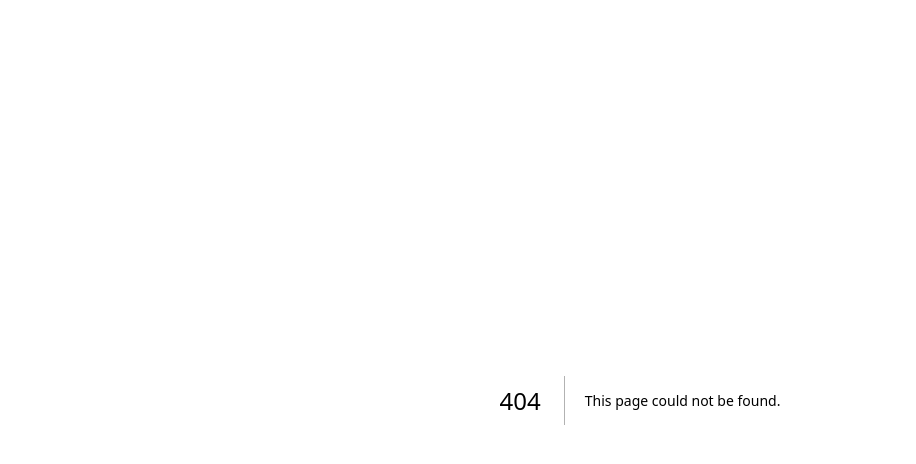
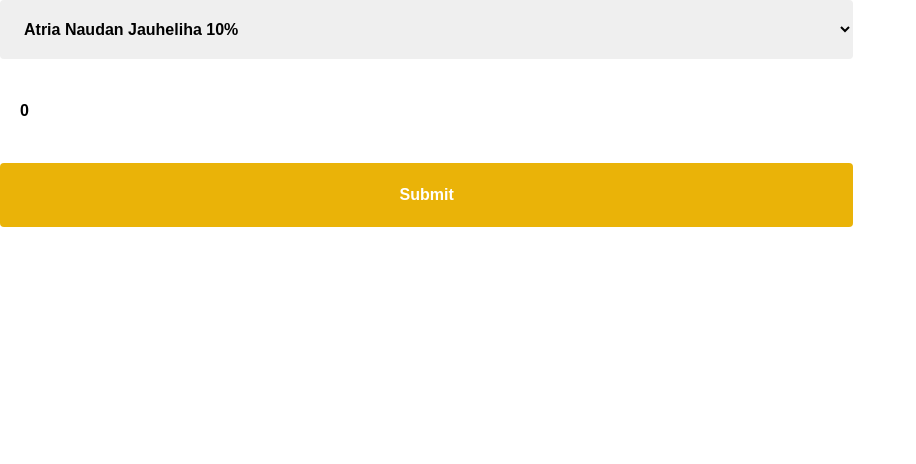
Before and after one commit to eliasfrigard/nutrition, a Next.js app: page /translator in a window 1280 px wide. Before the commit this address had no page. Shown: the top 464 px of the page, without its empty margins (0-916 px from the left). Built offline with nearby package versions, Linux system fonts and the light colour scheme.

Commit message:
translatorpage

```diff
--- /dev/null
+++ b/app/translator/page.tsx
@@ -0,0 +1,92 @@
+'use client'
+
+import React from 'react'
+import { NextPage } from 'next'
+
+import Input from '@/components/Input'
+import Select from '@/components/Select'
+
+import type { FoodItem } from '@/types'
+
+const TranslatorPage: NextPage = () => {
+  const [foodItems, setFoodItems] = React.useState<FoodItem[]>([])
+  const [selectedFood, setSelectedFood] = React.useState<FoodItem | null>(null)
+  const [targetCalories, setTargetCalories] = React.useState<number>(0)
+  const [factor, setFactor] = React.useState<number>(0)
+
+  React.useEffect(() => {
+    fetch('/foodItems.json')
+      .then((res) => res.json())
+      .then((data) => {
+        setFoodItems(data)
+      })
+      .catch((error) => console.error('Error fetching food items:', error))
+  }, [])
+
+  const handleSubmit = () => {
+    if (!selectedFood) return
+
+    const { nutrition } = foodItems.find((item) => item.id === selectedFood.id) || {}
+    const { calories } = nutrition
+
+    setFactor(targetCalories / calories)
+  }
+
+  const handleFoodSelect = (value: string) => {
+    const selected = foodItems.find((item) => parseInt(item.id) === parseInt(value))
+    setSelectedFood(selected || null)
+  }
+
+  return (
+    <>
+      <div className='w-full flex flex-col gap-5 lg:w-2/3'>
+        <Select
+          value={selectedFood?.id}
+          onChange={(value) => handleFoodSelect(value)}
+          options={
+            (foodItems.length &&
+              foodItems
+                .map((item) => ({
+                  value: item.id,
+                  label: item.name,
+                }))
+                .sort((a, b) => a.label.toLowerCase().localeCompare(b.label.toLowerCase()))) ||
+            []
+          }
+        />
+
+        <Input
+          type='number'
+          value={targetCalories}
+          setValue={(value) => setTargetCalories(value as number)}
+        />
+
+        <button
+          onClick={handleSubmit}
+          className='p-5 bg-yellow-500 text-white rounded font-bold hover:bg-yellow-600 duration-100'
+        >
+          Submit
+        </button>
+
+        {selectedFood && factor && (
+          <div className='w-full text-center font-medium tracking-wide text-white rounded'>
+            <h3>
+              You can eat{' '}
+              <b>
+                <u className='text-lg'>{Math.floor(factor * 100)} grams</u>
+              </b>{' '}
+              of{' '}
+              <b>
+                <u className='text-lg'>{selectedFood.name}</u>
+              </b>{' '}
+              to reach your target!
+            </h3>
+            <div className='flex gap-2'></div>
+          </div>
+        )}
+      </div>
+    </>
+  )
+}
+
+export default TranslatorPage
```
